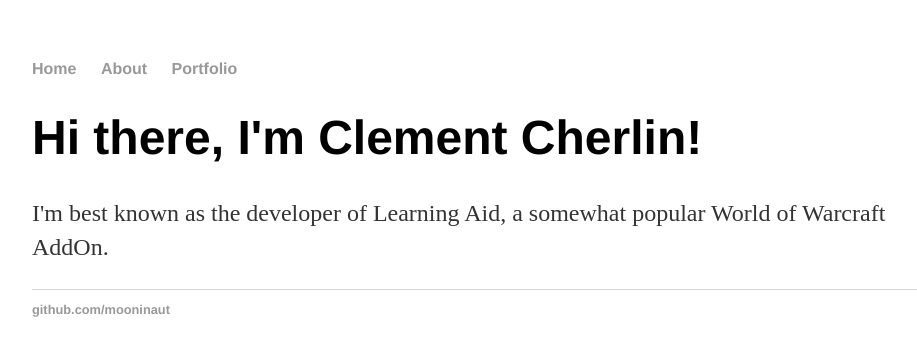
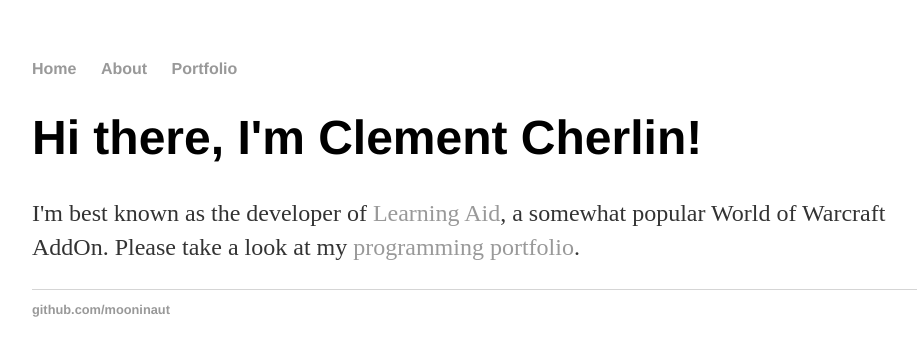
Before and after one commit to Mooninaut/mooninaut.github.io, a Jekyll site: the page built from index.html, in a window 1280 px wide. Shown: the top 356 px of the page, without its empty margins (160-1077 px from the left). Built offline with Jekyll 4.4.1, drawn with Linux system fonts in a browser that asks for light colours.

Commit message:
Link to Learning Aid and portfolio.

```diff
--- a/index.html
+++ b/index.html
@@ -1,8 +1,8 @@
 ---
 layout: default
-title: Clement Cherlin's Portfolio
+title: Clement Cherlin
 ---
 <div class="blurb">
 	<h1>Hi there, I'm Clement Cherlin!</h1>
-	<p>I'm best known as the developer of Learning Aid, a somewhat popular World of Warcraft AddOn.</p>
+	<p>I'm best known as the developer of <a href="https://www.wowinterface.com/downloads/info10622-LearningAid.html">Learning Aid</a>, a somewhat popular World of Warcraft AddOn. Please take a look at my <a href="portfolio">programming portfolio</a>.</p>
 </div><!-- /.blurb -->
```
